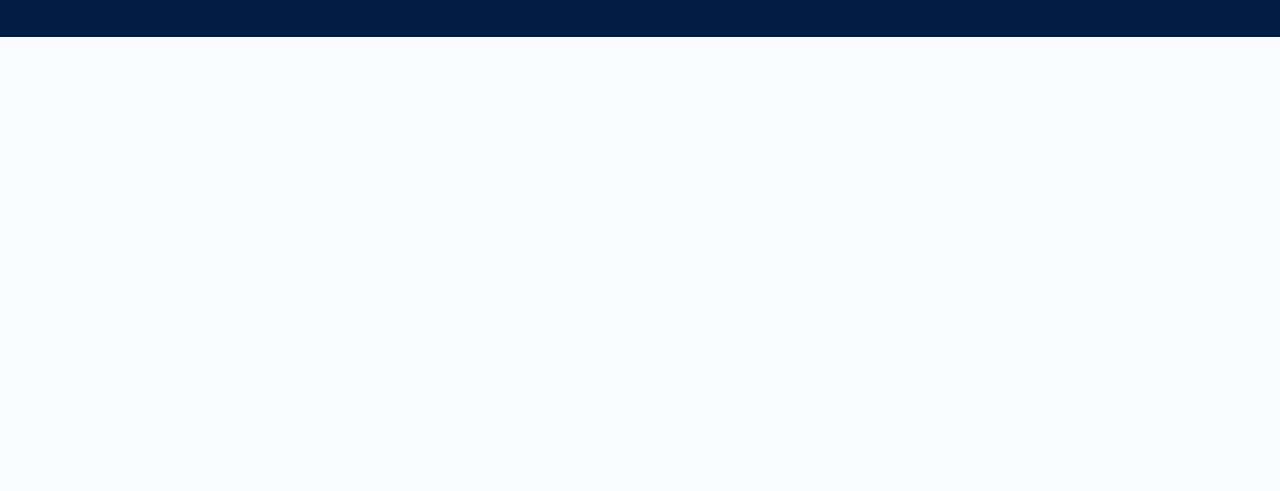
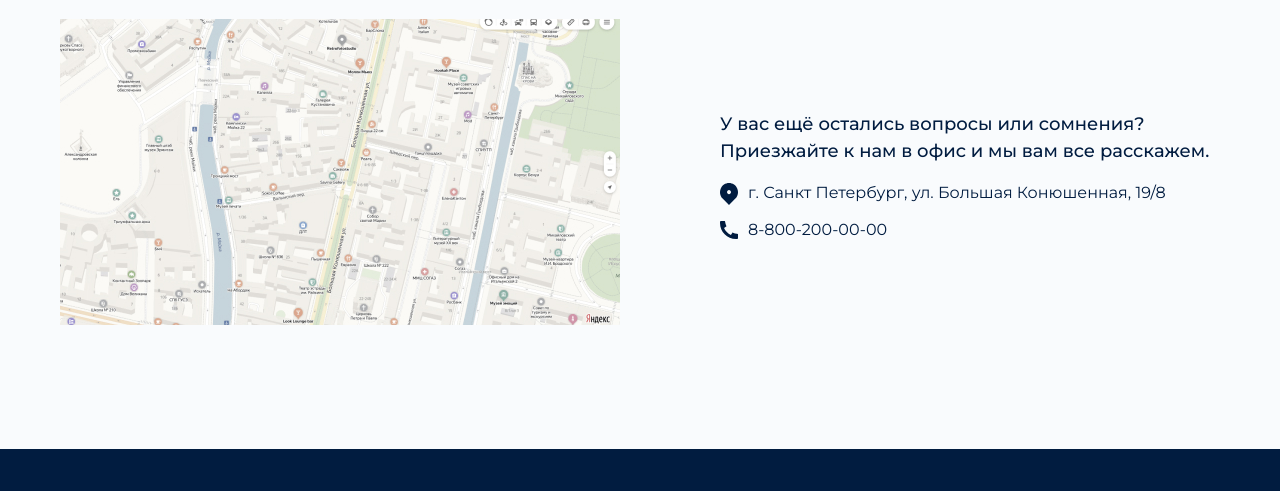
Before and after one commit to ShocKKKKKKK/Antarctic, a website: page source/index.html in a window 1280 px wide. Shown: the part 3633-4124 px from the top of the page. Before the commit the page ends 3670 px from the top, so only its background shows below. Drawn offline with nearby package versions, Linux system fonts and the light colour scheme; files that its build step writes are made by us from their sources.

Commit message:
added contacts

```diff
--- a/source/index.html
+++ b/source/index.html
@@ -232,6 +232,21 @@
         </div>
       </div>
     </section>
+    <section class="contacts">
+      <div class="container">
+        <div class="contacts__inner">
+          <div class="contacts__map"><img src="img/content/map.jpg" alt="карта"></div>
+          <div class="contacts__text">
+            <p class="contacts__caption">У вас ещё остались вопросы или сомнения?
+              Приезжайте к нам в офис и мы вам все расскажем.</p>
+            <p class="contacts__address"><img src="img/icons/map-icon.svg" alt="карта иконка"><span>г. Санкт Петербург,
+                ул. Большая Конюшенная, 19/8</span></p>
+            <p class="contacts__phone"><img src="img/icons/phone.svg" alt="телефон"><a
+                href="tel:+88002000000">8-800-200-00-00</a></p>
+          </div>
+        </div>
+      </div>
+    </section>
   </main>
   <footer class="footer">
     <div class="container">
--- /dev/null
+++ b/source/sass/block/_contacts.scss
@@ -0,0 +1,43 @@
+.contacts {
+  padding: 120px 0;
+  color: #011C40;
+
+  &__inner {
+    display: flex;
+    align-items: center;
+    justify-content: space-between;
+  }
+
+  &__map {}
+
+  &__text {
+    max-width: 500px;
+  }
+
+  &__caption {
+    font-size: 18px;
+    line-height: 150%;
+  }
+
+  &__address {
+    display: flex;
+    align-items: center;
+
+    span {
+      font-size: 16px;
+      font-weight: 400;
+      margin-left: 10px;
+    }
+  }
+
+  &__phone {
+    display: flex;
+    align-items: center;
+
+    a {
+      font-size: 16px;
+      font-weight: 400;
+      margin-left: 10px;
+    }
+  }
+}
--- a/source/sass/style.scss
+++ b/source/sass/style.scss
@@ -8,6 +8,7 @@
 @import "block/advantages";
 @import "block/cruises";
 @import "block/reservation";
+@import "block/contacts";
 @import "block/footer";
 
 
```
Also changed, not shown: build/css/style.min.css, build/img/content/map.jpg (added), build/index.html, source/img/content/map.jpg (added), 1 other file.
